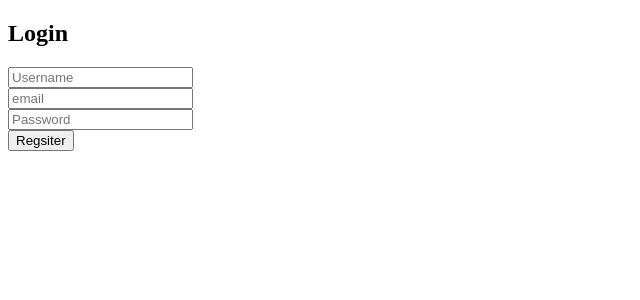
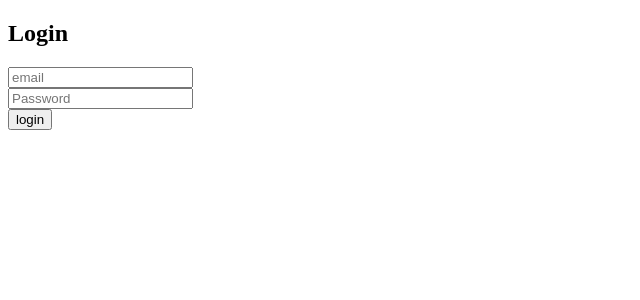
Before and after one commit to Nevin100/MERN-AUTH, a React (Vite) app in the folder FrontEnd/: page /login in a window 1280 px wide. Shown: the top 300 px of the page, without its empty margins (0-640 px from the left). Built offline with nearby package versions, Linux system fonts and the light colour scheme.

Commit message:
new commit

```diff
--- a/FrontEnd/src/pages/IndexPage.jsx
+++ b/FrontEnd/src/pages/IndexPage.jsx
@@ -1,7 +1,11 @@
 import React from "react";
 
 const IndexPage = () => {
-  return <div></div>;
+  return (
+    <div>
+      <h1>Hello World</h1>
+    </div>
+  );
 };
 
 export default IndexPage;
--- a/FrontEnd/src/pages/Login.jsx
+++ b/FrontEnd/src/pages/Login.jsx
@@ -1,24 +1,29 @@
 import React, { useState } from "react";
+import { useNavigate } from "react-router-dom";
 
 const Login = () => {
-  const [username, setUsername] = useState("");
   const [password, setPassword] = useState("");
   const [email, setEmail] = useState("");
-
+  const Navigate = useNavigate();
   const handleSubmit = async (e) => {
     e.preventDefault();
-    const response = await fetch("http://localhost:4444/api/register", {
+    const response = await fetch("http://localhost:4444/api/login", {
       method: "POST",
       headers: {
         "Content-Type": "application/json",
       },
       body: JSON.stringify({
-        username,
         email,
         password,
       }),
     });
     const data = await response.json();
+
+    if (data.user) {
+      alert("Login Successfully");
+      Navigate("/");
+    }
+
     console.log(data);
   };
   return (
@@ -26,13 +31,6 @@ const Login = () => {
       <form onSubmit={handleSubmit}>
         <h2 className="">Login</h2>
 
-        <input
-          type="text"
-          placeholder="Username"
-          value={username}
-          onChange={(e) => setUsername(e.target.value)}
-        />
-        <br />
         <input
           type="text"
           placeholder="email"
@@ -48,7 +46,7 @@ const Login = () => {
           onChange={(e) => setPassword(e.target.value)}
         />
         <br />
-        <button className="register-btn">Regsiter </button>
+        <button className="register-btn">login</button>
       </form>
     </div>
   );
```
Also changed, not shown: 1 other file (tests, documents, lock files or other folders).
